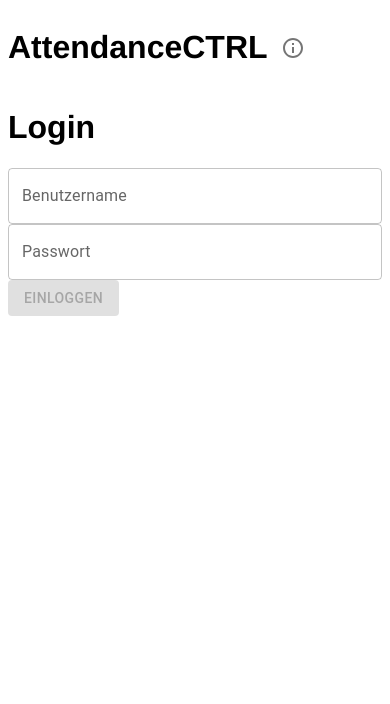
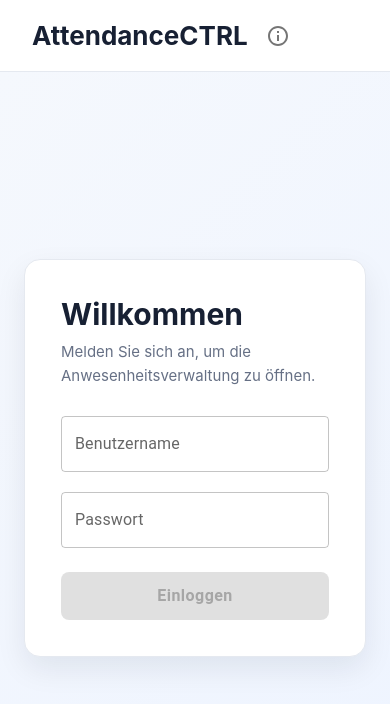
Before and after one commit to fes-wiesbaden/projekt-4-anwesenheitsverwaltung_gruppe_2, a React (Vite) app in the folder client/: page / in a window 390 px wide. Shown: the top 704 px of the page. Built offline with nearby package versions, Linux system fonts and the light colour scheme.

Commit message:
Create responsive app layout and redesign login

```diff
--- a/client/src/App.tsx
+++ b/client/src/App.tsx
@@ -1,3 +1,5 @@
+import AppHeader from "./components/layout/AppHeader";
+import Sidebar from "./components/layout/Sidebar";
 import { useState } from "react";
 import ListView from "./components/ListView";
 import LoginView from "./components/LoginView";
@@ -26,21 +28,44 @@ function App() {
 
   return (
     <>
-      <div className="title">
+      {isLoggedIn ? (
+        <div className="app-shell">
+
+          <AppHeader
+            onHelp={() => setHelpOpen(true)}
+            onLogout={handleLogout}
+          />
+
+          <div className="app-body">
+
+            <Sidebar />
+
+            <main className="app-main">
+              <ListView onLogout={handleLogout} />
+            </main>
+
+          </div>
+
+        </div>
+      ) : (
+        <>
+        <div className="login-brand">
           <h1>AttendanceCTRL</h1>
+
           <IconButton
             aria-label="Info"
             onClick={() => setHelpOpen(true)}
-          size="small"
           >
             <InfoOutlinedIcon />
           </IconButton>
         </div>
-      {isLoggedIn ? (
-        <ListView onLogout={handleLogout} />
-      ) : (
-        <LoginView onLoginSuccess={() => setIsLoggedIn(true)} />
+
+        <LoginView
+         onLoginSuccess={() => setIsLoggedIn(true)}
+      />
+    </>
   )}
+
       <Dialog
         open={helpOpen}
         onClose={() => setHelpOpen(false)}
--- a/client/src/components/LoginView.tsx
+++ b/client/src/components/LoginView.tsx
@@ -20,9 +20,14 @@ function LoginView({ onLoginSuccess }: LoginViewProps) {
     try {
       const response = await fetch("/api/auth/login", {
         method: "POST",
-        headers: { "Content-Type": "application/json" },
+        headers: {
+          "Content-Type": "application/json",
+        },
         credentials: "include",
-        body: JSON.stringify({ username, password }),
+        body: JSON.stringify({
+          username,
+          password,
+        }),
       });
 
       if (!response.ok) {
@@ -30,6 +35,7 @@ function LoginView({ onLoginSuccess }: LoginViewProps) {
       }
 
       const data = await response.json();
+
       localStorage.setItem("token", data.token);
 
       onLoginSuccess();
@@ -41,33 +47,54 @@ function LoginView({ onLoginSuccess }: LoginViewProps) {
   };
 
   const handleKeyDown = (e: React.KeyboardEvent) => {
-    if (e.key === "Enter") handleLogin();
+    if (e.key === "Enter") {
+      handleLogin();
+    }
   };
 
   return (
-    <>
-      <h1 className="login-title">Login</h1>
-      <Box onKeyDown={handleKeyDown} className="login-wrapper">
+    <main className="login-page">
+      <Box className="login-card">
+        <Box className="login-card-header">
+          <h1 className="login-title">Willkommen</h1>
+
+          <p className="login-description">
+            Melden Sie sich an, um die Anwesenheitsverwaltung zu öffnen.
+          </p>
+        </Box>
+
+        <Box
+          onKeyDown={handleKeyDown}
+          className="login-form"
+        >
           <TextField
-          className="username-input"
             label="Benutzername"
             value={username}
             onChange={(e) => setUsername(e.target.value)}
             fullWidth
+            autoComplete="username"
           />
+
           <TextField
-          className="password-input"
             label="Passwort"
             type="password"
             value={password}
             onChange={(e) => setPassword(e.target.value)}
             fullWidth
+            autoComplete="current-password"
           />
-        {error && <Alert severity="error">{error}</Alert>}
 
-        <Box className="loginBtn-wrapper">
+          {error && (
+            <Alert severity="error">
+              {error}
+            </Alert>
+          )}
+
           <Button
+            className="login-button"
             variant="contained"
+            size="large"
+            fullWidth
             onClick={handleLogin}
             disabled={isLoading || !username || !password}
           >
@@ -75,7 +102,7 @@ function LoginView({ onLoginSuccess }: LoginViewProps) {
           </Button>
         </Box>
       </Box>
-    </>
+    </main>
   );
 }
 
--- /dev/null
+++ b/client/src/components/layout/AppHeader.tsx
@@ -0,0 +1,49 @@
+import {
+  Box,
+  Button,
+  IconButton,
+  Typography,
+} from "@mui/material";
+
+import InfoOutlinedIcon from "@mui/icons-material/InfoOutlined";
+import LogoutOutlinedIcon from "@mui/icons-material/LogoutOutlined";
+
+interface AppHeaderProps {
+  onHelp: () => void;
+  onLogout: () => void;
+}
+
+function AppHeader({ onHelp, onLogout }: AppHeaderProps) {
+  return (
+    <header className="app-header">
+      <Box className="app-header-brand">
+        <Typography className="app-logo">
+          AttendanceCTRL
+        </Typography>
+
+        <Typography className="app-subtitle">
+          Anwesenheitsverwaltung mit RFID
+        </Typography>
+      </Box>
+
+      <Box className="app-header-actions">
+        <IconButton
+          aria-label="Hilfe und Informationen"
+          onClick={onHelp}
+        >
+          <InfoOutlinedIcon />
+        </IconButton>
+
+        <Button
+          variant="outlined"
+          startIcon={<LogoutOutlinedIcon />}
+          onClick={onLogout}
+        >
+          Abmelden
+        </Button>
+      </Box>
+    </header>
+  );
+}
+
+export default AppHeader;
--- /dev/null
+++ b/client/src/components/layout/Sidebar.tsx
@@ -0,0 +1,78 @@
+import { Box, Button, Typography } from "@mui/material";
+
+import DashboardOutlinedIcon from "@mui/icons-material/DashboardOutlined";
+import CalendarMonthOutlinedIcon from "@mui/icons-material/CalendarMonthOutlined";
+import GroupsOutlinedIcon from "@mui/icons-material/GroupsOutlined";
+import PersonOutlineOutlinedIcon from "@mui/icons-material/PersonOutlineOutlined";
+import SensorsOutlinedIcon from "@mui/icons-material/SensorsOutlined";
+import BarChartOutlinedIcon from "@mui/icons-material/BarChartOutlined";
+import SettingsOutlinedIcon from "@mui/icons-material/SettingsOutlined";
+
+function Sidebar() {
+  return (
+    <aside className="sidebar">
+      <Box className="sidebar-navigation">
+
+        <Button
+          className="sidebar-item"
+          startIcon={<DashboardOutlinedIcon />}
+        >
+          Dashboard
+        </Button>
+
+        <Button
+          className="sidebar-item sidebar-item-active"
+          startIcon={<CalendarMonthOutlinedIcon />}
+        >
+          Anwesenheit
+        </Button>
+
+        <Button
+          className="sidebar-item"
+          startIcon={<GroupsOutlinedIcon />}
+        >
+          Klassen
+        </Button>
+
+        <Button
+          className="sidebar-item"
+          startIcon={<PersonOutlineOutlinedIcon />}
+        >
+          Schüler
+        </Button>
+
+        <Button
+          className="sidebar-item"
+          startIcon={<SensorsOutlinedIcon />}
+        >
+          RFID-Scans
+        </Button>
+
+        <Button
+          className="sidebar-item"
+          startIcon={<BarChartOutlinedIcon />}
+        >
+          Berichte
+        </Button>
+
+      </Box>
+
+      <Box className="sidebar-bottom">
+        <Button
+          className="sidebar-item"
+          startIcon={<SettingsOutlinedIcon />}
+        >
+          Einstellungen
+        </Button>
+
+        <Typography className="sidebar-version">
+          AttendanceCTRL
+          <br />
+          Schulprojekt RFID
+        </Typography>
+      </Box>
+    </aside>
+  );
+}
+
+export default Sidebar;
--- a/client/src/css/main.css
+++ b/client/src/css/main.css
@@ -1,9 +1,314 @@
 :root {
-    font-family: Helvetica, sans-serif;
+  font-family:
+    Inter,
+    Helvetica,
+    Arial,
+    sans-serif;
+
+  color: #172033;
+  background-color: #f5f7fb;
 }
 
-.title {
-    display: flex;
-    align-items: center;
-    gap: 0.5rem;
+* {
+  box-sizing: border-box;
 }
+
+html,
+body,
+#root {
+  margin: 0;
+  min-width: 320px;
+  min-height: 100%;
+}
+
+body {
+  min-height: 100vh;
+  background-color: #f5f7fb;
+}
+
+
+/* ========================================
+   LOGIN
+   ======================================== */
+
+.login-brand {
+  height: 72px;
+  padding: 0 32px;
+
+  display: flex;
+  align-items: center;
+  gap: 10px;
+
+  background-color: #ffffff;
+  border-bottom: 1px solid #e5e9f0;
+}
+
+.login-brand h1 {
+  margin: 0;
+
+  font-size: 26px;
+  font-weight: 700;
+
+  color: #172033;
+}
+
+.login-page {
+  min-height: calc(100vh - 72px);
+
+  display: flex;
+  justify-content: center;
+  align-items: center;
+
+  padding: 40px 24px;
+
+  background:
+    linear-gradient(
+      135deg,
+      #f5f8fd 0%,
+      #eef4ff 100%
+    );
+}
+
+.login-card {
+  width: 100%;
+  max-width: 440px;
+
+  padding: 36px;
+
+  background-color: #ffffff;
+
+  border: 1px solid #e5e9f0;
+  border-radius: 16px;
+
+  box-shadow:
+    0 12px 30px rgba(16, 24, 40, 0.08);
+}
+
+.login-card-header {
+  margin-bottom: 28px;
+}
+
+.login-title {
+  margin: 0 0 8px 0;
+
+  font-size: 30px;
+  line-height: 1.2;
+
+  color: #172033;
+}
+
+.login-description {
+  margin: 0;
+
+  font-size: 15px;
+  line-height: 1.6;
+
+  color: #667085;
+}
+
+.login-form {
+  display: flex;
+  flex-direction: column;
+
+  gap: 20px;
+}
+
+.login-button {
+  min-height: 48px !important;
+
+  margin-top: 4px !important;
+
+  border-radius: 8px !important;
+
+  text-transform: none !important;
+  font-size: 16px !important;
+  font-weight: 600 !important;
+}
+
+/* ========================================
+   APP GRUNDLAYOUT
+   ======================================== */
+
+.app-shell {
+  min-height: 100vh;
+}
+
+.app-header {
+  position: sticky;
+  top: 0;
+  z-index: 100;
+
+  height: 64px;
+  padding: 0 24px;
+
+  display: flex;
+  align-items: center;
+  justify-content: space-between;
+
+  background-color: #ffffff;
+  border-bottom: 1px solid #e5e9f0;
+}
+
+.app-header-brand {
+  display: flex;
+  align-items: center;
+  gap: 20px;
+}
+
+.app-logo {
+  font-size: 23px !important;
+  font-weight: 700 !important;
+  color: #174ea6;
+}
+
+.app-subtitle {
+  padding-left: 20px;
+
+  font-size: 14px !important;
+  color: #667085;
+
+  border-left: 1px solid #d8dee8;
+}
+
+.app-header-actions {
+  display: flex;
+  align-items: center;
+  gap: 12px;
+}
+
+.app-body {
+  display: flex;
+  min-height: calc(100vh - 64px);
+}
+
+
+/* ========================================
+   SIDEBAR
+   ======================================== */
+
+.sidebar {
+  position: sticky;
+  top: 64px;
+
+  width: 240px;
+  height: calc(100vh - 64px);
+
+  flex-shrink: 0;
+
+  padding: 20px 12px;
+
+  display: flex;
+  flex-direction: column;
+  justify-content: space-between;
+
+  background-color: #ffffff;
+  border-right: 1px solid #e5e9f0;
+}
+
+.sidebar-navigation {
+  display: flex;
+  flex-direction: column;
+  gap: 6px;
+}
+
+.sidebar-item {
+  min-height: 44px !important;
+
+  justify-content: flex-start !important;
+
+  padding: 0 14px !important;
+
+  color: #475467 !important;
+
+  text-transform: none !important;
+  font-size: 15px !important;
+  font-weight: 500 !important;
+
+  border-radius: 8px !important;
+}
+
+.sidebar-item:hover {
+  background-color: #f2f6fc !important;
+}
+
+.sidebar-item-active {
+  color: #175cd3 !important;
+  background-color: #eaf2ff !important;
+  font-weight: 600 !important;
+}
+
+.sidebar-bottom {
+  display: flex;
+  flex-direction: column;
+  gap: 20px;
+}
+
+.sidebar-version {
+  padding: 0 14px;
+
+  font-size: 12px !important;
+  line-height: 1.6 !important;
+
+  color: #98a2b3;
+}
+
+
+/* ========================================
+   HAUPTINHALT
+   ======================================== */
+
+.app-main {
+  flex: 1;
+  min-width: 0;
+
+  padding: 24px;
+
+  overflow-x: hidden;
+}
+
+
+/* ========================================
+   RESPONSIVE LAPTOP / TABLET
+   ======================================== */
+
+@media (max-width: 1100px) {
+
+  .sidebar {
+    width: 200px;
+  }
+
+  .app-main {
+    padding: 20px;
+  }
+
+  .app-subtitle {
+    display: none;
+  }
+}
+
+
+@media (max-width: 800px) {
+
+  .sidebar {
+    width: 76px;
+  }
+
+  .sidebar-item {
+    min-width: 52px !important;
+    justify-content: center !important;
+
+    font-size: 0 !important;
+  }
+
+  .sidebar-item .MuiButton-startIcon {
+    margin: 0 !important;
+  }
+
+  .sidebar-version {
+    display: none;
+  }
+
+  .app-main {
+    padding: 16px;
+  }
+}
```
Also changed, not shown: client/src/main.tsx (+5 -5 lines). Lines whose indentation alone changed are shown as unchanged.
